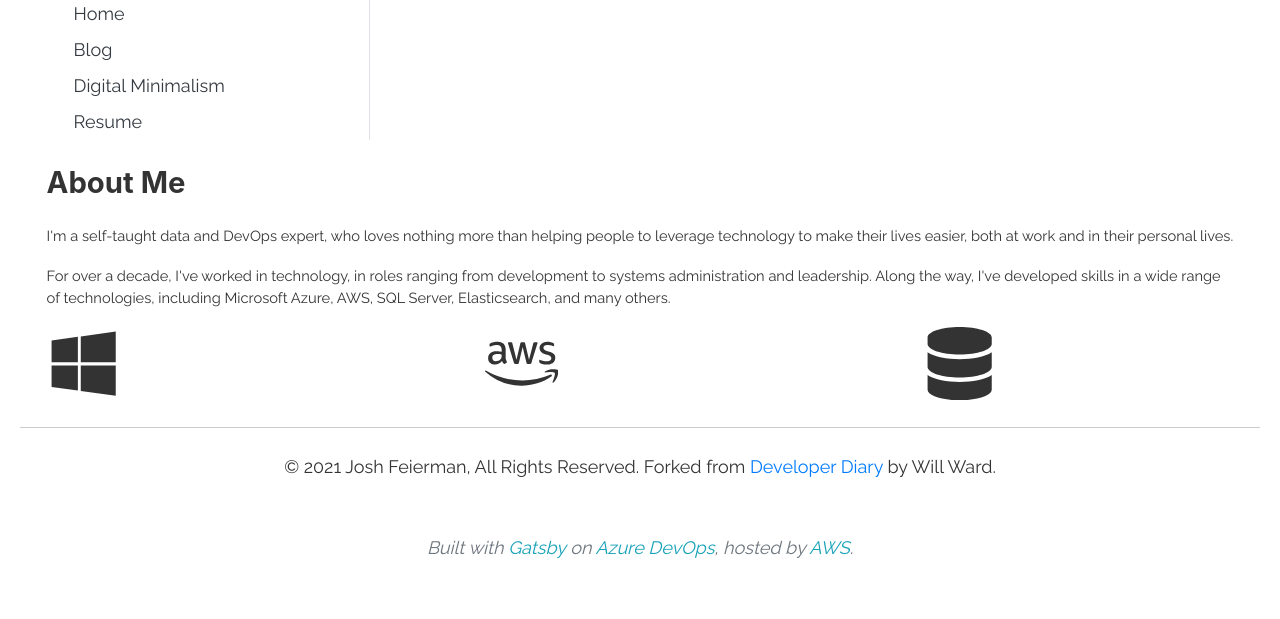
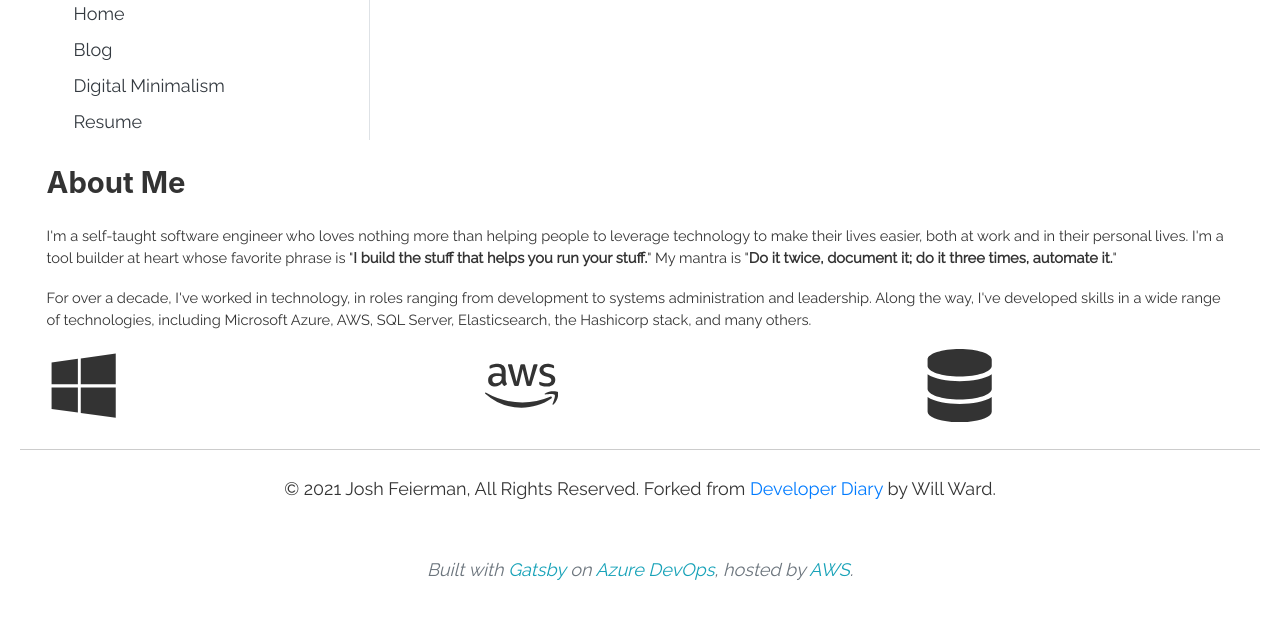
Before and after one commit to yardbirdsax/personal-site, a Gatsby site: page / in a window 1280 px wide. Shown: the part 699-1318 px from the top of the page. Built offline with nearby package versions, Linux system fonts and the light colour scheme; Gatsby itself is replaced by a stand-in of ours.

Commit message:
Updated main page text.

```diff
--- a/src/pages/index.js
+++ b/src/pages/index.js
@@ -23,10 +23,10 @@ const AboutPage = (props) => {
                     <div className="mt-3">
                         <h2 className="heading">About Me</h2>
                         <p>
-                            I'm a self-taught data and DevOps expert, who loves nothing more than helping people to leverage technology to make their lives easier, both at work and in their personal lives.
+                            I'm a self-taught software engineer who loves nothing more than helping people to leverage technology to make their lives easier, both at work and in their personal lives. I'm a tool builder at heart whose favorite phrase is "<strong>I build the stuff that helps you run your stuff.</strong>" My mantra is "<strong>Do it twice, document it; do it three times, automate it.</strong>"
                         </p>
                         <p>
-                            For over a decade, I've worked in technology, in roles ranging from development to systems administration and leadership. Along the way, I've developed skills in a wide range of technologies, including Microsoft Azure, AWS, SQL Server, Elasticsearch, and many others.
+                            For over a decade, I've worked in technology, in roles ranging from development to systems administration and leadership. Along the way, I've developed skills in a wide range of technologies, including Microsoft Azure, AWS, SQL Server, Elasticsearch, the Hashicorp stack, and many others.
                         </p>
                         <div style={{alignContent:'center', display: 'block'}}>
                             <div style={{justifyContent: 'space-between', display: 'flex', width: "80%", alignContent: 'center'}}>
```
